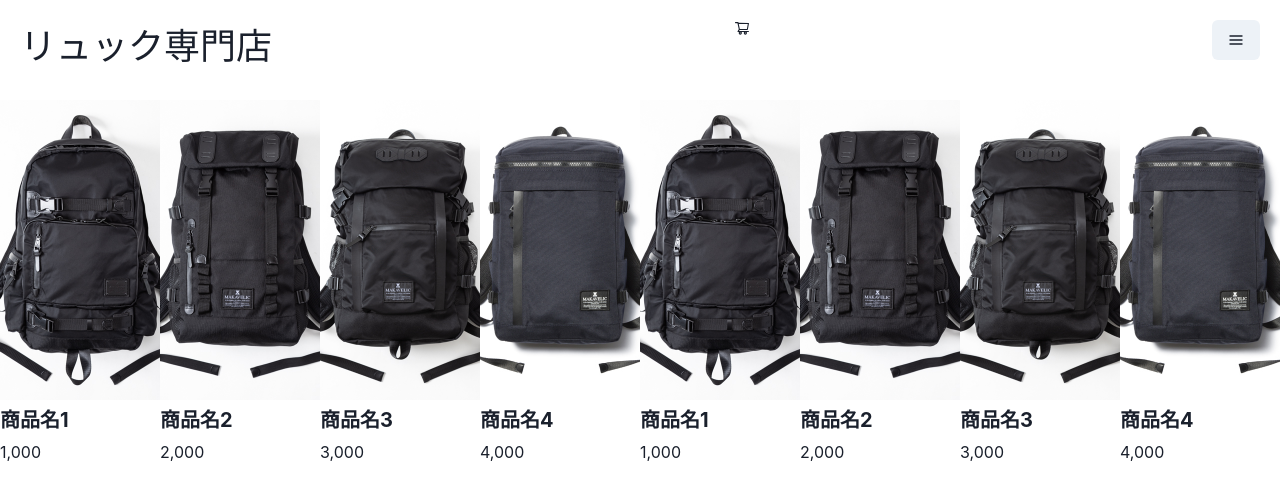
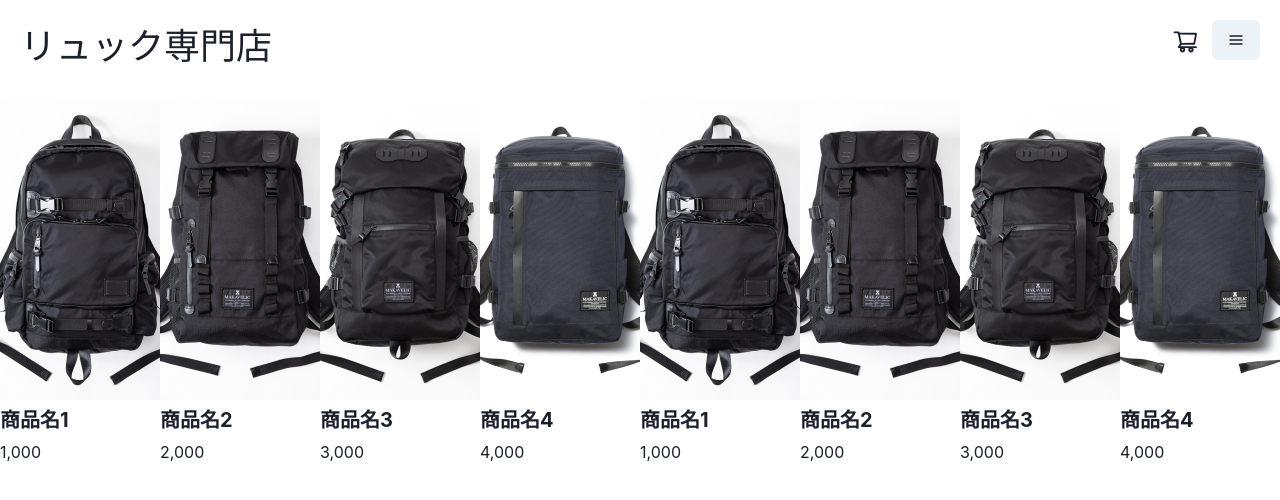
Before and after one commit to mami0709/EC_site, a Next.js app: page / in a window 1280 px wide. Shown: the top 500 px of the page. Built offline with nearby package versions, Linux system fonts and the light colour scheme.

Commit message:
カート追加

```diff
--- a/layout/Tab.tsx
+++ b/layout/Tab.tsx
@@ -1,6 +1,6 @@
 import { ReactNode } from 'react'
 import { AiOutlineShoppingCart } from 'react-icons/ai'
-import { Box, Text, Image, } from '@chakra-ui/react'
+import { Box, Text, Image, Icon, Button, } from '@chakra-ui/react'
 import  HamburgerMenu  from "./hamburgerMenu"
 import React from 'react';
 import Link from "next/link";
@@ -21,7 +21,14 @@ export function Tab() {
           <Link href='/'>
             <Text fontSize='4xl' fontFamily="HiraMinProN-W3">リュック専門店</Text>
           </Link>
-          <AiOutlineShoppingCart />
+          <Box marginRight={0} marginLeft={'auto'} marginTop={2} >
+            <Link href='/recomend/inCart' >
+              <Icon w={10} h={10} >
+                <AiOutlineShoppingCart />
+              </Icon>
+            </Link>
+          </Box>
+
           <HamburgerMenu />
 
         </div>
```
